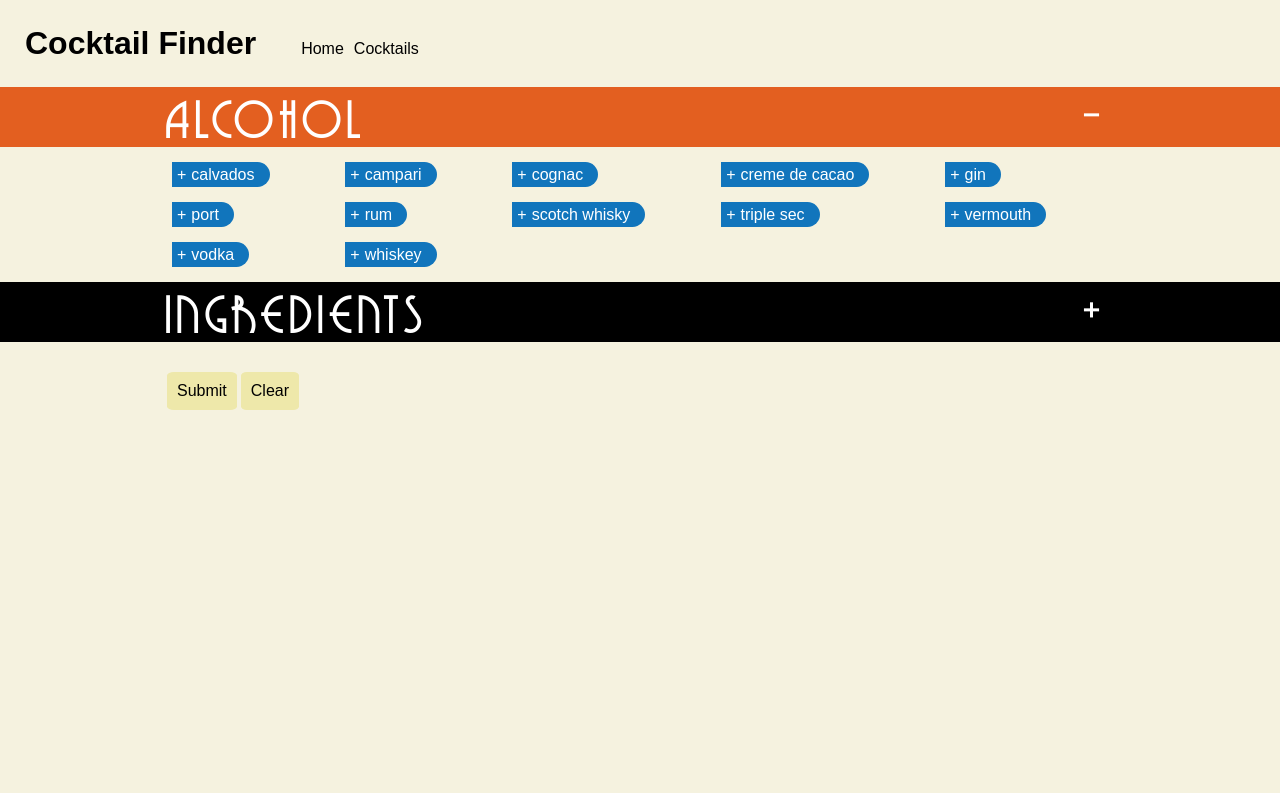
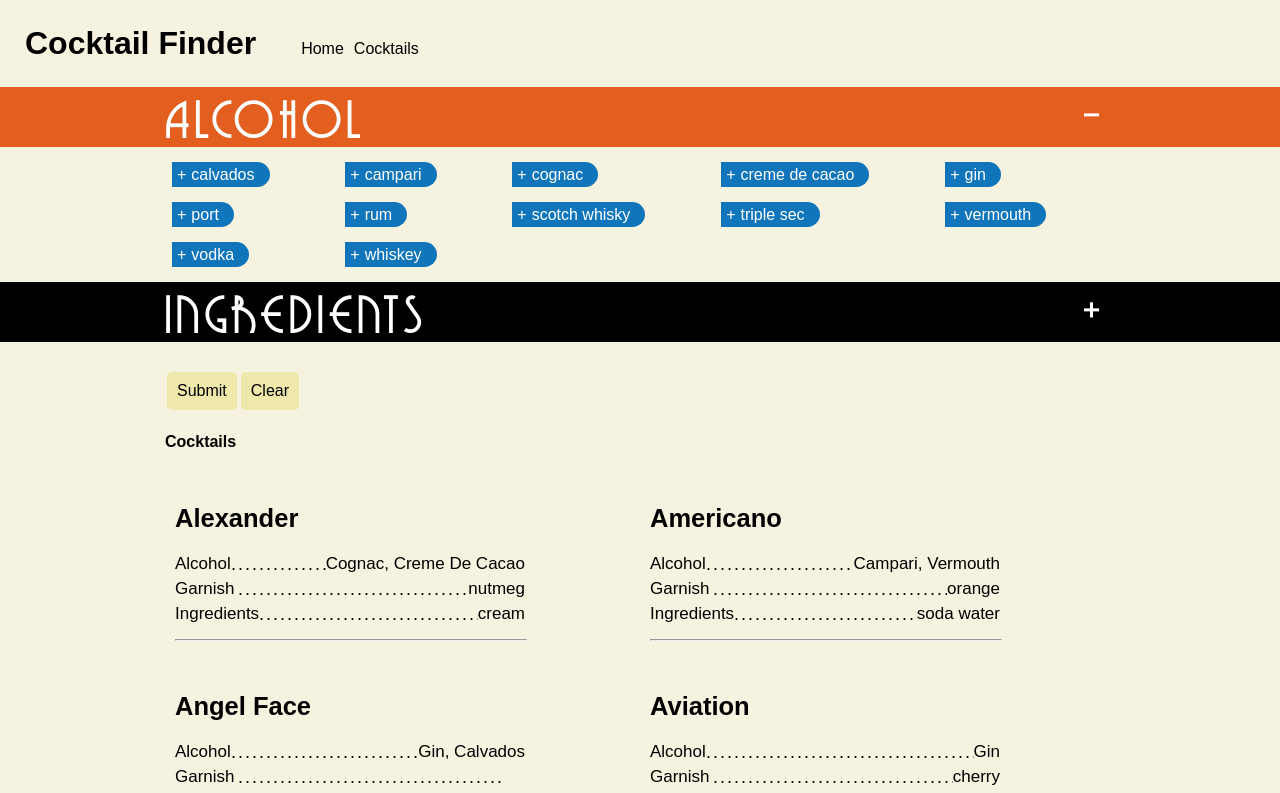
Before and after one commit to PGalicia/CocktailFinder, a React (Create React App) app: page / in a window 1280 px wide. Shown: the top 793 px of the page. Built offline with nearby package versions, Linux system fonts and the light colour scheme.

Commit message:
Redesign: Display List

```diff
--- a/src/components/container/home.jsx
+++ b/src/components/container/home.jsx
@@ -72,7 +72,8 @@ class Home extends Component {
     return (
       <React.Fragment>
         <Checklist />
-        {notEmpty && (
+        <Result name="Cocktails" result={this.props.cocktails} />
+        {/* {notEmpty && (
           <React.Fragment>
             <Selected selected={this.props.selected} />
             <h2>Result:</h2>
@@ -82,7 +83,7 @@ class Home extends Component {
             />
             <Result name="Close Cocktail" result={this.props.closeCocktails} />
           </React.Fragment>
-        )}
+        )} */}
       </React.Fragment>
     );
   }
--- a/src/components/presentational/result.jsx
+++ b/src/components/presentational/result.jsx
@@ -1,15 +1,17 @@
 import React from "react";
 import "../../style/result.css";
+import { calculateWidth } from "../../utils";
 
-const ResultContainer = props => (
+const ResultContainer = props => {
+  // const alcoholLength = calculateWidth(cocktail.alcohol.join(", "));
+  return (
     <React.Fragment>
       <h4>{props.name}</h4>
-    <ul className="cocktail-list">
+      <div className="cocktail-list">
         {props.result.map(cocktail => {
           return (
-          <li key={cocktail.name}>
-            <div className="cocktail-card">
-              <div className="cocktail-img" />
+            <div key={cocktail.name} className="cocktail-card">
+              {/* <div className="cocktail-img" />
                 <div className="cocktail-name">{cocktail.name}</div>
                 <h5 className="cocktail-card-category">Alcohol:</h5>
                 <ul className="cocktail-alcohol">
@@ -28,13 +30,39 @@ const ResultContainer = props => (
                   {cocktail.ingredients.map(ingredient => {
                     return <li key={ingredient}>{ingredient}</li>;
                   })}
-              </ul>
+                </ul> */}
+              <h2>{cocktail.name}</h2>
+              <div className="cocktail-name">
+                <div className="label" id="dotted">
+                  Alcohol
                 </div>
-          </li>
+                <div className="text">
+                  <p>{cocktail.alcohol.join(", ")}</p>
+                </div>
+              </div>
+              <div className="cocktail-garnish">
+                <div className="label" id="dotted">
+                  Garnish
+                </div>
+                <div className="text">
+                  <p>{cocktail.garnish.join(", ")}</p>
+                </div>
+              </div>
+              <div className="cocktail-ingredients">
+                <div className="label" id="dotted">
+                  Ingredients
+                </div>
+                <div className="text">
+                  <p>{cocktail.ingredients.join(", ")}</p>
+                </div>
+              </div>
+              <hr />
+            </div>
           );
         })}
-    </ul>
+      </div>
     </React.Fragment>
   );
+};
 
 export default ResultContainer;
--- a/src/style/result.css
+++ b/src/style/result.css
@@ -1,24 +1,70 @@
 .cocktail-list {
-  list-style-type: none;
+  /* list-style-type: none; */
+  display: grid;
+  grid-template-columns: repeat(2, auto);
 }
 
-.cocktail-list > li {
+/* .cocktail-list > li {
   display: inline-block;
   vertical-align: top;
+} */
+
+.cocktail-card {
+  /* width: 300%; */
+  width: 350px;
+  /* height: 100px; */
+  margin: 10px;
+  font-size: 17px;
+  /* background-color: palegreen; */
 }
 
-.cocktail-card {
-  width: 250px;
-  height: 100%;
-  margin: 10px;
-  background-color: peachpuff;
-}
+/* .cocktail-card > div {
+  display: inline-block;
+} */
 
-.cocktail-card > div {
+.cocktail-name,
+.cocktail-garnish,
+.cocktail-ingredients {
+  /* position: relative; */
+  width: 100%;
   display: inline-block;
 }
 
-.cocktail-img {
+.label {
+  float: left;
+  background-color: rgb(245, 242, 223);
+}
+
+.text {
+  position: relative;
+  background-color: rgb(245, 242, 223);
+  /* width: 150px; */
+  float: right;
+}
+
+.text > p {
+  margin: 0;
+  word-break: break-all;
+  text-align: right;
+  /* text-justify: inter-word; */
+}
+
+.cocktail-name::before,
+.cocktail-garnish::before,
+.cocktail-ingredients::before {
+  position: absolute;
+  content: "...............................................";
+  letter-spacing: 2px;
+  font-size: 18px;
+  z-index: -1;
+}
+
+hr {
+  width: 100%;
+  margin: 10px 0;
+}
+
+/* .cocktail-img {
   width: 100%;
   height: 100px;
   background-color: powderblue;
@@ -30,4 +76,4 @@
 
 .cocktail-card-category {
   margin: 0;
-}
+} */
--- a/src/utils.js
+++ b/src/utils.js
@@ -13,3 +13,11 @@ export const retrieveIngredients = cocktails => {
     }
     return [...new Set(ingredient)].sort();
 }
+
+export const calculateWidth = string => {
+  const length = string.length * 15;
+  return {
+    width: `${length}px`,
+    maxWidth: "150px"
+  }
+}
```
Lines whose indentation alone changed are shown as unchanged.
